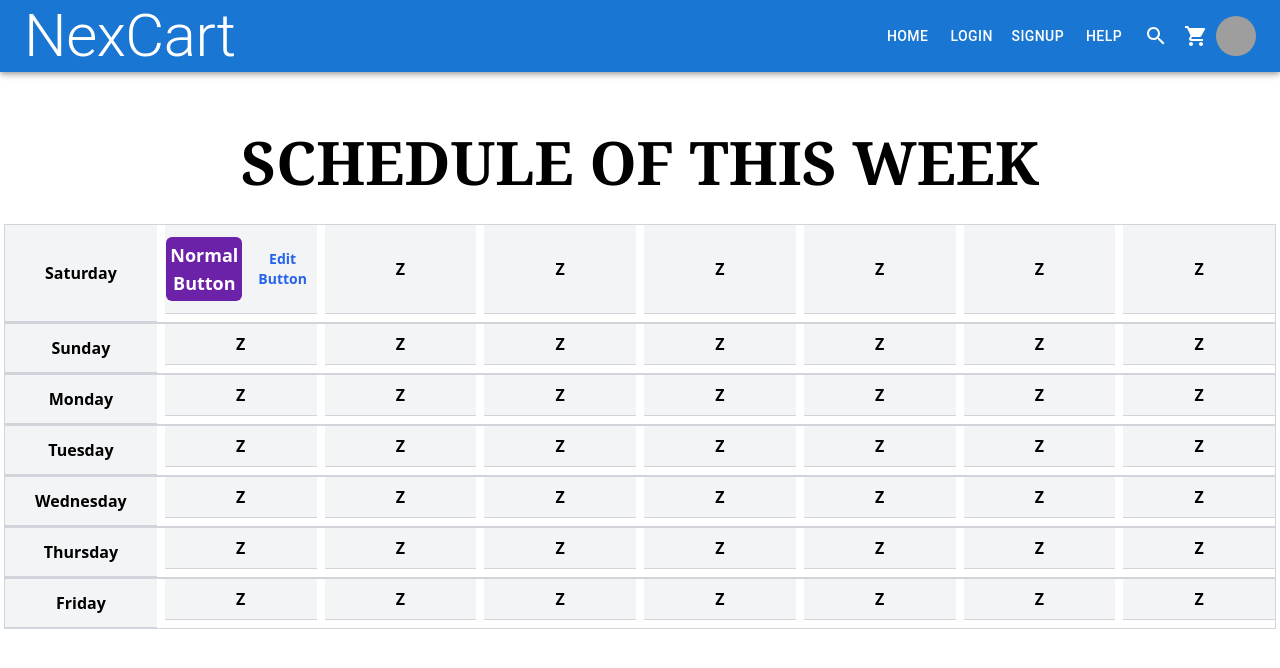
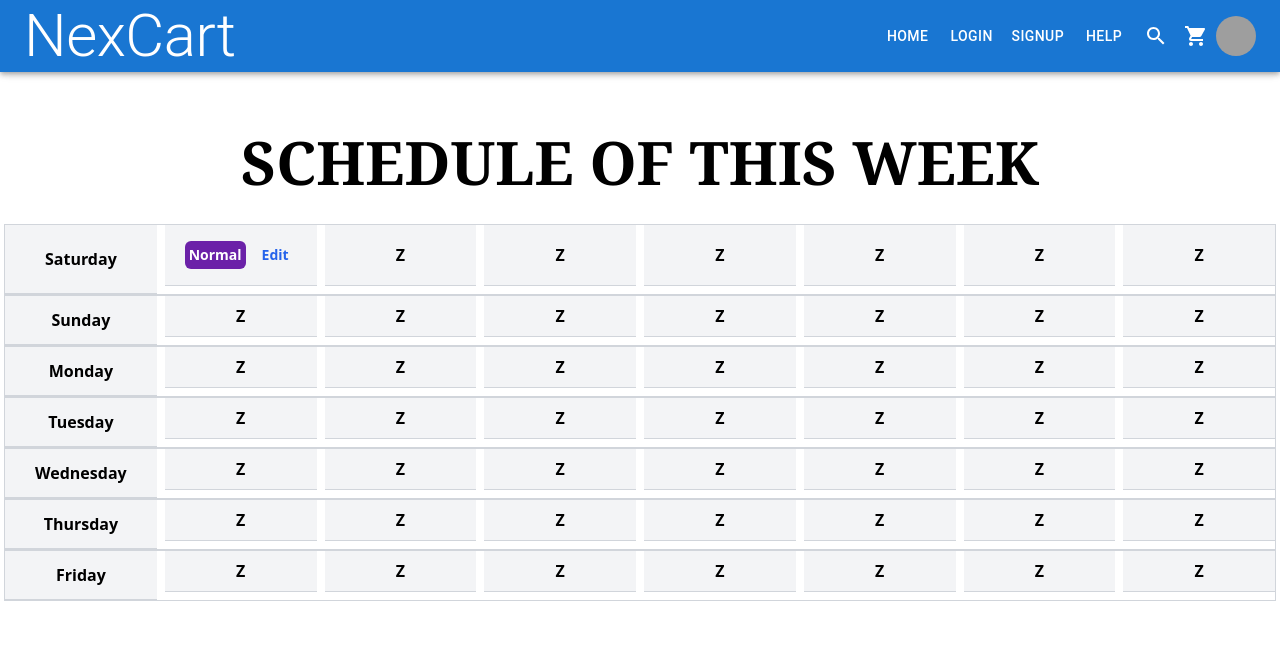
Before and after one commit to ZMHossain/digital-image-shop, a React (Create React App) app in the folder frontend/: page /weeklyroutine in a window 1280 px wide. Shown: the top 668 px of the page. Built offline with nearby package versions, Linux system fonts and the light colour scheme; grey boxes are pictures that could not be loaded.

Commit message:
update weekly routine

```diff
--- a/frontend/src/pages/WeeklyRouitine.js
+++ b/frontend/src/pages/WeeklyRouitine.js
@@ -1,12 +1,20 @@
 import React, { useState } from "react";
 
 const WeeklyRouitine = () => {
-  const [buttonText, setButtonText] = useState("Normal Button");
+  const [buttonText, setButtonText] = useState("Normal");
   const [isEditing, setIsEditing] = useState(false);
+  const [inputText, setInputText] = useState(buttonText);
   const [isModalOpen, setIsModalOpen] = useState(false);
   const [task, setTask] = useState("Normal Button");
   const handleEdit = () => {
     setIsEditing(!isEditing);
+    if (isEditing) {
+      setButtonText(inputText);
+      console.log(buttonText);
+    } else {
+      setInputText(buttonText);
+      console.log(inputText);
+    }
   };
   const handleTextChange = (e) => {
     setButtonText(e.target.value);
@@ -24,13 +32,13 @@ const WeeklyRouitine = () => {
           {isEditing ? (
             <input
               type="text"
-              value={buttonText}
+              value={inputText}
               onChange={handleTextChange}
-              className="border border-gray-300 rounded px-4 py-2"
+              className="border border-gray-300 rounded w-[100%]"
             />
           ) : (
             <button
-              className=" bg-purple-800 text-white text-lg
+              className=" bg-purple-800 text-white text-sm
           rounded-md p-1 m-1  hover:bg-purple-900"
             >
               {buttonText}
@@ -42,7 +50,7 @@ const WeeklyRouitine = () => {
             className=" text-blue-600 text-sm
           rounded-md p-1 m-2  hover:text-purple-900 transition-transform duration-200 active:scale-95"
           >
-            {isEditing ? "Finish Editing" : "Edit Button"}
+            {isEditing ? "Save" : "Edit"}
           </button>
         </div>
         <div class="font-bold px-4 py-2 border-b bg-gray-100 flex flex-col justify-center items-center border-gray-300">
```
